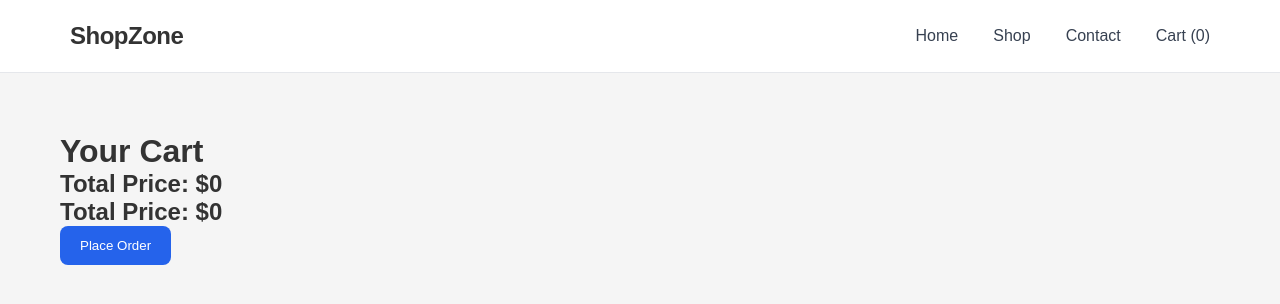
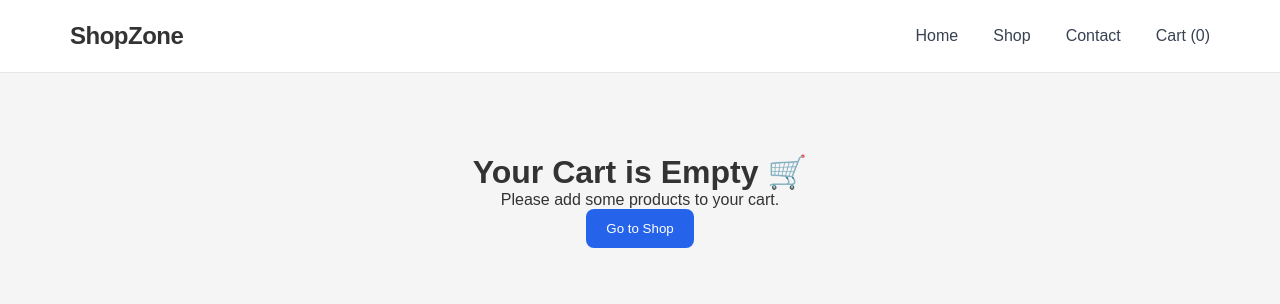
Before and after one commit to MSabriBoy/Shop_Zone, a React app: page /cart in a window 1280 px wide. Shown: the top 304 px of the page. Built offline with nearby package versions, Linux system fonts and the light colour scheme; the HTML template or start-up script is replaced by a standard one.

Commit message:
Enhance the ui logic as it gives proper meesage when cart is empty

```diff
--- a/src/pages/CartPage.jsx
+++ b/src/pages/CartPage.jsx
@@ -1,34 +1,54 @@
 import { useContext } from "react"
 import { CartContext } from "../context/CartContext"
+import { Link } from "react-router-dom";
 
-function CartPage(){
+function CartPage() {
 
-    const {cartItems, totalPrice, removeFromCart}= useContext(CartContext);
+    const { cartItems, totalPrice, removeFromCart } = useContext(CartContext);
+    if (cartItems.length === 0) {
+        return (
+            <div style={{ padding: "80px", textAlign: "center" }}>
+                <h1>Your Cart is Empty 🛒</h1>
+                <p>Please add some products to your cart.</p>
+                <Link to="/shop">
+                    <button style={{
+                                padding: "12px 20px",
+                                borderRadius: "8px",
+                                border: "none",
+                                background: "#2563eb",
+                                color: "white",
+                                cursor: "pointer"}}>
+                        Go to Shop
+                    </button>
+                </Link>
 
+            </div>
+        );
+    }
     return (
         <div style={{ padding: "60px" }}>
             <h1>Your Cart</h1>
             <h2>Total Price: ${totalPrice}</h2>
             {
-            cartItems.lenght===0
+                cartItems.lenght === 0
                     ? (
                         <p>Your cart is empty.</p>
 
-            ):(
+                    ) : (
                         <>
-                {cartItems.map((item)=>(
-                    <div  key={item.id} style={{ marginBottom: "20px" }}>
-                        <img src={item.thumbnail} alt={item.title} width="80"/>
+                            {cartItems.map((item) => (
+                                <div key={item.id} style={{ marginBottom: "20px" }}>
+                                    <img src={item.thumbnail} alt={item.title} width="80" />
                                     <h3>{item.title}</h3>
                                     <p> Quantity: {item.quantity}</p>
                                     <p>Price: {item.price * item.quantity}</p>
-                        <button onClick={()=>removeFromCart(item.id)}>🗑️</button>
+                                    <button onClick={() => removeFromCart(item.id)}>🗑️</button>
                                 </div>
 
 
                             ))}
                             <h2>Total Price: ${totalPrice}</h2>
-                <button  style={{
+                            <button style={{
                                 padding: "12px 20px",
                                 borderRadius: "8px",
                                 border: "none",
```
Lines whose indentation alone changed are shown as unchanged.
